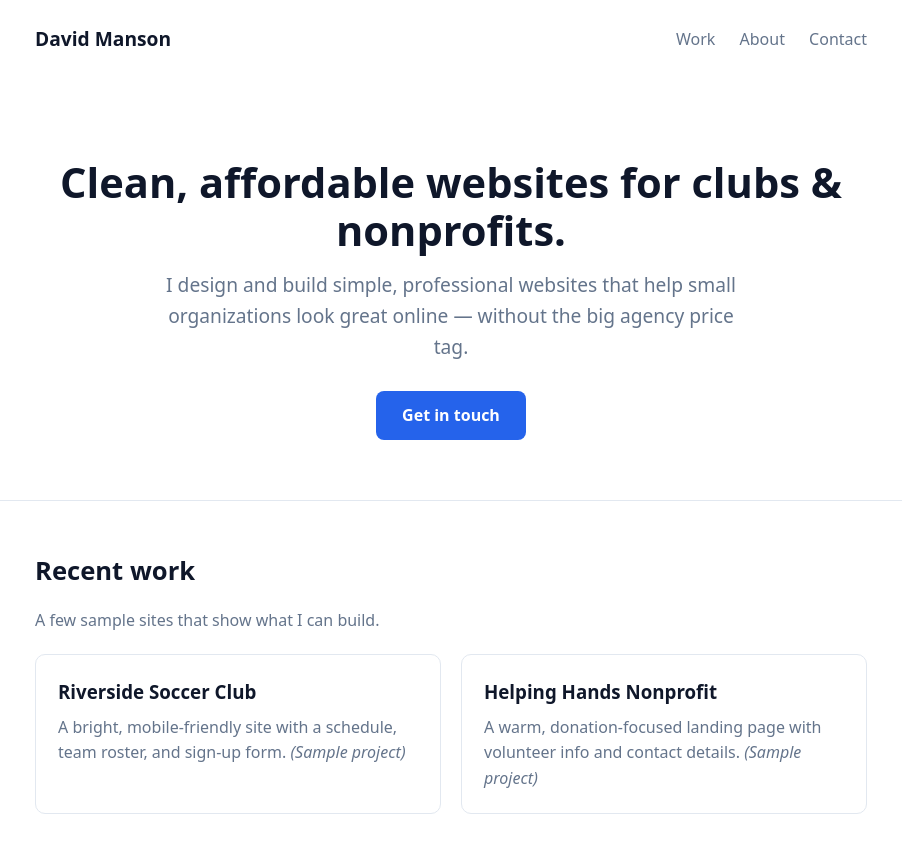
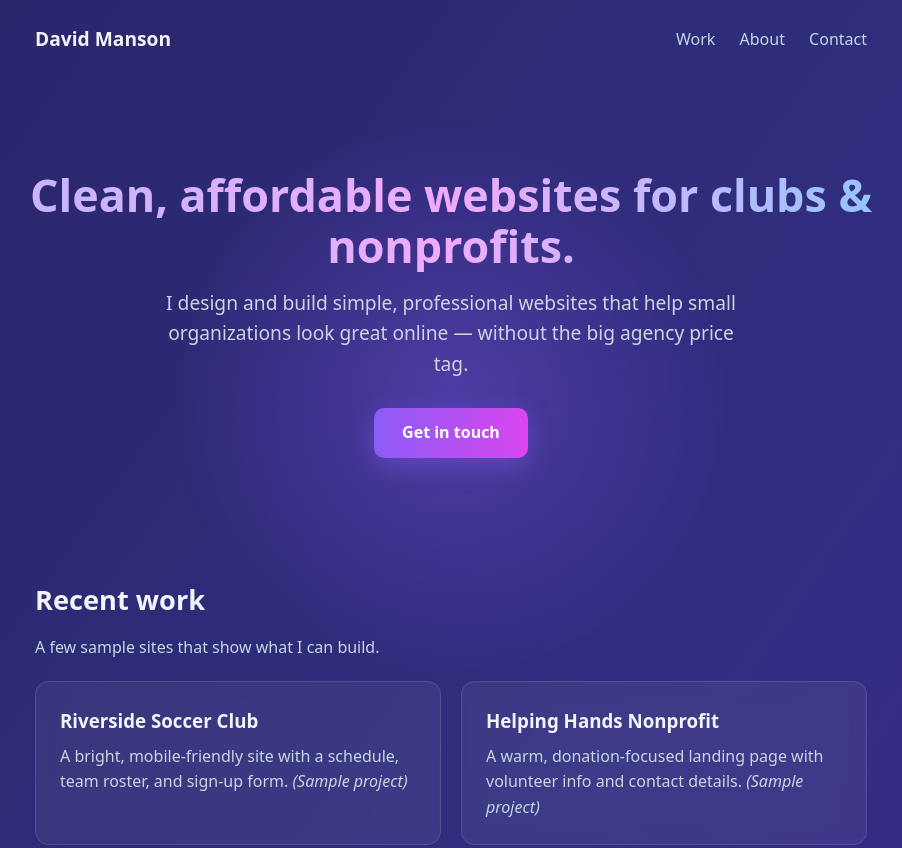
Before and after one commit to ImmortalPlays/ImmortalPlays.github.io, a plain HTML site: page index.html in a window 1280 px wide. Shown: the top 848 px of the page, without its empty margins (189-1091 px from the left). Drawn offline with Linux system fonts and the light colour scheme.

Commit message:
Add animated gradient background and mouse-following glow

```diff
--- a/index.html
+++ b/index.html
@@ -5,59 +5,113 @@
   <meta name="viewport" content="width=device-width, initial-scale=1.0" />
   <title>David Manson — Websites for Clubs &amp; Nonprofits</title>
 
-  <!-- All the styling lives between the <style> tags below.
-       Change colors, fonts, and spacing here. -->
   <style>
     :root {
-      --accent: #2563eb;       /* main brand color — change this to recolor the whole site */
-      --dark: #0f172a;
-      --muted: #64748b;
-      --bg: #ffffff;
+      --accent: #8b5cf6;
+      --bg1: #0f172a;   /* gradient color stops — change these to recolor everything */
+      --bg2: #1e1b4b;
+      --bg3: #312e81;
+      --bg4: #4c1d95;
+      /* These two get updated by JavaScript as the mouse moves: */
+      --mx: 50%;
+      --my: 50%;
     }
     * { box-sizing: border-box; margin: 0; padding: 0; }
+
     body {
       font-family: system-ui, -apple-system, "Segoe UI", Roboto, sans-serif;
-      color: var(--dark);
-      background: var(--bg);
+      color: #f1f5f9;
       line-height: 1.6;
+      min-height: 100vh;
+
+      /* ANIMATED GRADIENT:
+         A big 4-color gradient that's much larger than the screen (400%),
+         then we slide it around with the @keyframes below. */
+      background: linear-gradient(125deg, var(--bg1), var(--bg2), var(--bg3), var(--bg4));
+      background-size: 400% 400%;
+      animation: driftGradient 18s ease infinite;
     }
+
+    @keyframes driftGradient {
+      0%   { background-position: 0% 50%; }
+      50%  { background-position: 100% 50%; }
+      100% { background-position: 0% 50%; }
+    }
+
+    /* MOUSE-FOLLOWING GLOW:
+       A full-screen layer with a soft radial light centered on the cursor.
+       --mx / --my are set by JavaScript. pointer-events:none so it never
+       blocks clicks. */
+    .glow {
+      position: fixed;
+      inset: 0;
+      pointer-events: none;
+      z-index: 0;
+      background: radial-gradient(
+        circle 400px at var(--mx) var(--my),
+        rgba(139, 92, 246, 0.35),
+        transparent 70%
+      );
+      transition: background 0.1s ease;
+    }
+
+    /* Keep all real content above the glow layer */
+    header, .hero, section, footer { position: relative; z-index: 1; }
+
     .wrap { max-width: 880px; margin: 0 auto; padding: 0 24px; }
 
-    /* Top nav */
     header { padding: 24px 0; }
     nav { display: flex; justify-content: space-between; align-items: center; }
     .logo { font-weight: 700; font-size: 1.2rem; }
-    nav a { color: var(--muted); text-decoration: none; margin-left: 20px; }
-    nav a:hover { color: var(--accent); }
+    nav a { color: #cbd5e1; text-decoration: none; margin-left: 20px; }
+    nav a:hover { color: #fff; }
 
-    /* Hero */
-    .hero { padding: 80px 0 60px; text-align: center; }
-    .hero h1 { font-size: 2.6rem; line-height: 1.15; margin-bottom: 16px; }
-    .hero p { font-size: 1.2rem; color: var(--muted); max-width: 600px; margin: 0 auto 28px; }
+    .hero { padding: 90px 0 70px; text-align: center; }
+    .hero h1 {
+      font-size: 2.8rem; line-height: 1.15; margin-bottom: 16px;
+      /* Gradient-colored text */
+      background: linear-gradient(90deg, #c4b5fd, #f0abfc, #93c5fd);
+      -webkit-background-clip: text; background-clip: text;
+      -webkit-text-fill-color: transparent;
+    }
+    .hero p { font-size: 1.2rem; color: #cbd5e1; max-width: 600px; margin: 0 auto 28px; }
     .btn {
-      display: inline-block; background: var(--accent); color: #fff;
-      padding: 12px 26px; border-radius: 8px; text-decoration: none; font-weight: 600;
+      display: inline-block; color: #fff; font-weight: 600;
+      padding: 12px 28px; border-radius: 10px; text-decoration: none;
+      background: linear-gradient(90deg, #8b5cf6, #d946ef);
+      box-shadow: 0 8px 24px rgba(139, 92, 246, 0.4);
+      transition: transform 0.15s ease, box-shadow 0.15s ease;
     }
-    .btn:hover { opacity: 0.9; }
+    .btn:hover { transform: translateY(-2px); box-shadow: 0 12px 30px rgba(139, 92, 246, 0.55); }
 
-    /* Sections */
-    section { padding: 50px 0; border-top: 1px solid #e2e8f0; }
-    section h2 { font-size: 1.6rem; margin-bottom: 16px; }
+    section { padding: 50px 0; }
+    section h2 { font-size: 1.7rem; margin-bottom: 14px; }
+
     .cards { display: grid; grid-template-columns: 1fr 1fr; gap: 20px; margin-top: 20px; }
-    .card { border: 1px solid #e2e8f0; border-radius: 10px; padding: 22px; }
+    /* "Glass" cards — semi-transparent with a blur, so the gradient shows through */
+    .card {
+      background: rgba(255, 255, 255, 0.06);
+      border: 1px solid rgba(255, 255, 255, 0.12);
+      border-radius: 14px; padding: 24px;
+      backdrop-filter: blur(8px);
+      transition: transform 0.15s ease, border-color 0.15s ease;
+    }
+    .card:hover { transform: translateY(-4px); border-color: rgba(196, 181, 253, 0.6); }
     .card h3 { margin-bottom: 8px; }
-    .card p { color: var(--muted); }
+    .card p { color: #cbd5e1; }
 
-    footer { padding: 40px 0; text-align: center; color: var(--muted); }
+    footer { padding: 40px 0; text-align: center; color: #94a3b8; }
 
-    /* On phones, stack the two columns into one */
     @media (max-width: 640px) {
       .cards { grid-template-columns: 1fr; }
-      .hero h1 { font-size: 2rem; }
+      .hero h1 { font-size: 2.1rem; }
     }
   </style>
 </head>
 <body>
+
+  <!-- The mouse-following glow layer -->
+  <div class="glow" id="glow"></div>
 
   <header>
     <div class="wrap">
@@ -72,18 +126,16 @@
     </div>
   </header>
 
-  <!-- HERO: the first thing visitors read. Make it about THEM. -->
   <div class="hero wrap">
     <h1>Clean, affordable websites for clubs &amp; nonprofits.</h1>
     <p>I design and build simple, professional websites that help small organizations look great online — without the big agency price tag.</p>
     <a class="btn" href="#contact">Get in touch</a>
   </div>
 
-  <!-- WORK: your examples. Swap these for real projects as you build them. -->
   <section id="work">
     <div class="wrap">
       <h2>Recent work</h2>
-      <p style="color:var(--muted)">A few sample sites that show what I can build.</p>
+      <p style="color:#cbd5e1">A few sample sites that show what I can build.</p>
       <div class="cards">
         <div class="card">
           <h3>Riverside Soccer Club</h3>
@@ -97,7 +149,7 @@
     </div>
   </section>
 
-  <!-- ABOUT: keep it short and human. (Template — write your own story here.) -->
+  <!-- ABOUT: template — write your own story here. -->
   <section id="about">
     <div class="wrap">
       <h2>About me</h2>
@@ -105,7 +157,6 @@
     </div>
   </section>
 
-  <!-- CONTACT: make it dead simple to reach you. -->
   <section id="contact">
     <div class="wrap">
       <h2>Get in touch</h2>
@@ -118,5 +169,16 @@
     <div class="wrap">© 2026 David Manson · Built with care.</div>
   </footer>
 
+  <!-- THE DYNAMIC PART:
+       This tiny script listens for mouse movement and updates --mx / --my,
+       which moves the glow above. That's the whole trick. -->
+  <script>
+    const glow = document.getElementById('glow');
+    window.addEventListener('mousemove', (e) => {
+      glow.style.setProperty('--mx', e.clientX + 'px');
+      glow.style.setProperty('--my', e.clientY + 'px');
+    });
+  </script>
+
 </body>
 </html>
```
